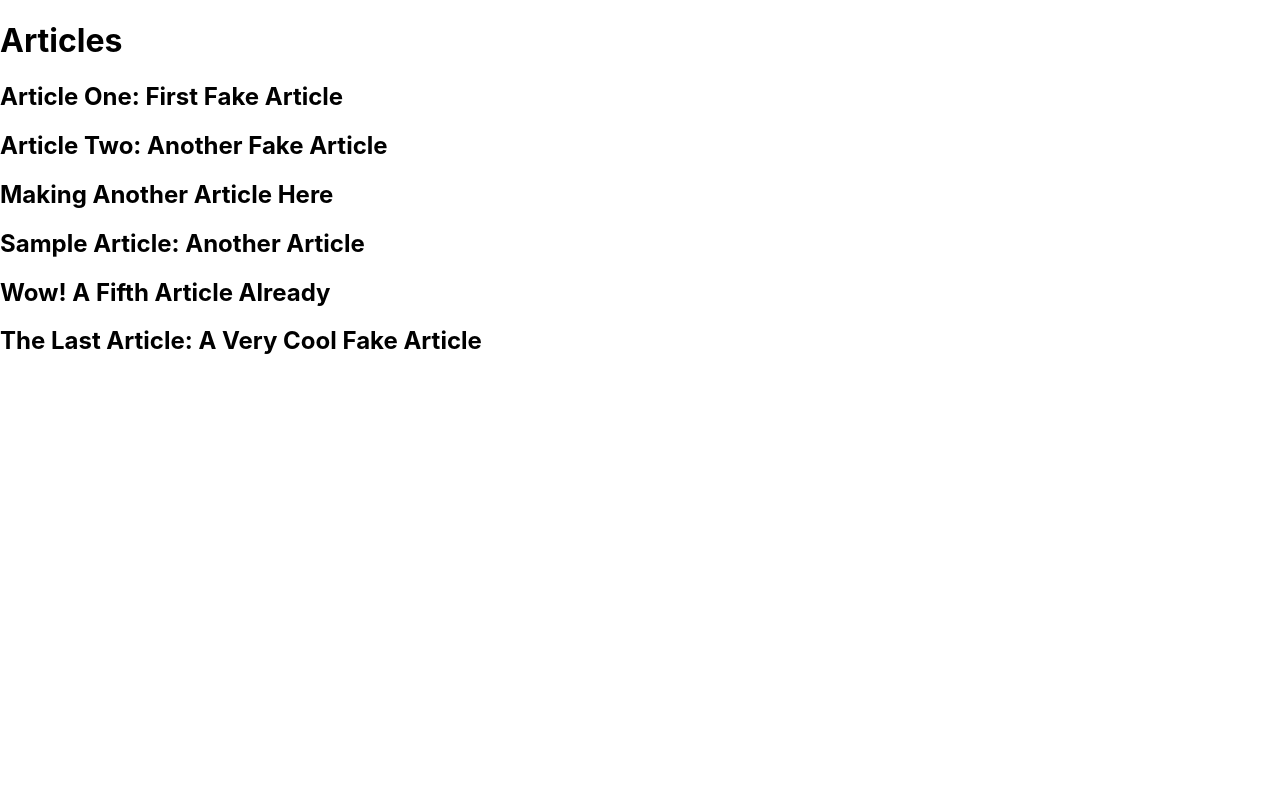
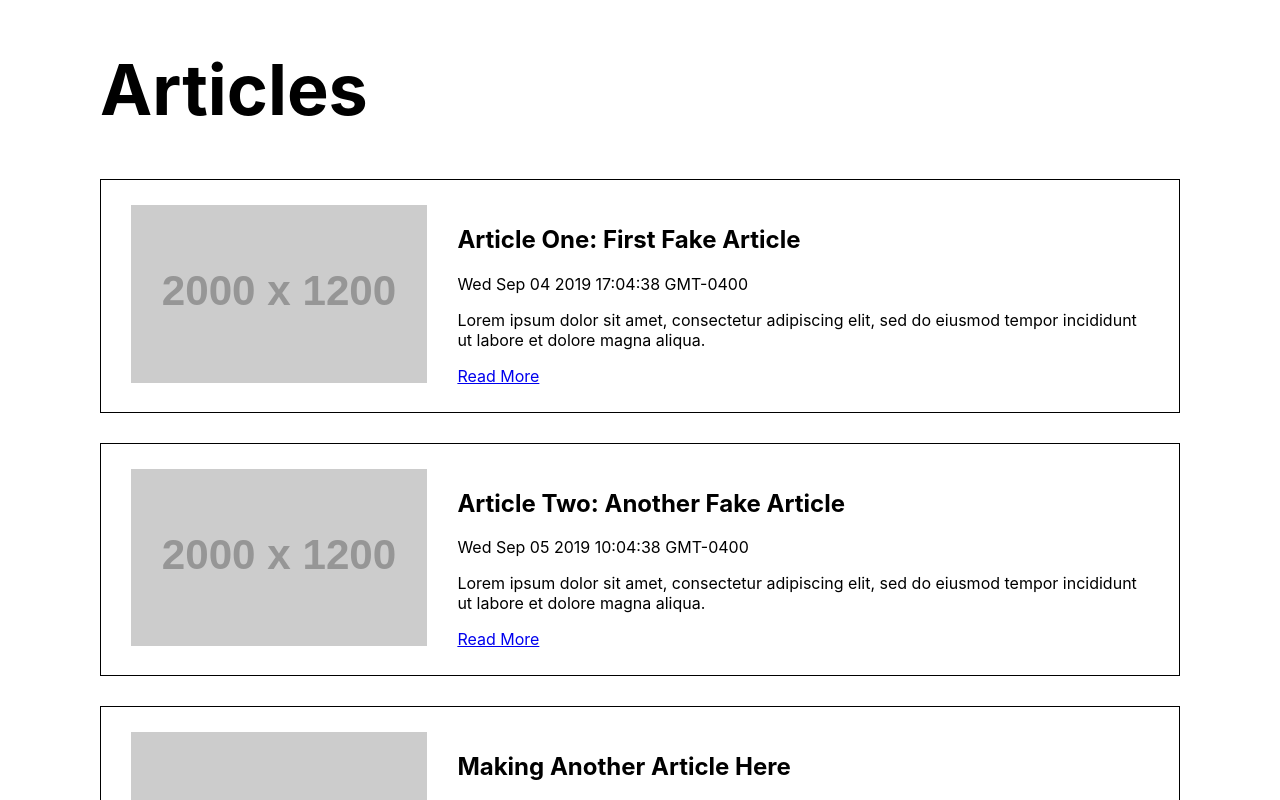
Before and after one commit to juliaykimm/exercise-one, a React (Create React App) app: page / in a window 1280 px wide. Shown: the top 800 px of the page. Built offline with nearby package versions, Linux system fonts and the light colour scheme.

Commit message:
layed our article listing and implement react router

```diff
--- a/src/App.css
+++ b/src/App.css
@@ -1,3 +1,58 @@
 .App {
+    margin: 0 auto;
+    max-width: 1080px;
+}
+
+.App h1{
+    font-size: 70px;
+}
+
+.articleCard{
+    border: 1px solid black;
+    display: flex;
+    flex-direction: row;
+    margin: 30px 0;
+    padding: 25px 30px;
+}
+
+.articleCardImage{
+    flex-basis: 30%;
+    padding-right: 30px;
+}
+
+.articleCardImage img{
+    height: auto;
+    width: 100%;
+}
+
+.articleCardText{
+    flex-basis: 70%;
 
 }
+
+/*
+Classes: .class
+HTML element: h1, h2, p, main....
+IDs: #id // NEVER USE THESE IS CSS !!!!
+
+EXAMPLE:
+<hi className = "cool-header" id = "header-one">Text</h1>
+.cool-header {}
+OR
+h1.cool-header{}
+
+DISPLAY VALUES:
+block
+inline
+inline-block
+none
+
+MORE ADVANCED DISPLAYS:
+flex
+grid
+
+CSS BOX MODEL:
+padding: inside of container (TOP RIGHT BOTTOM LEFT)
+margin: outside of container (TOP RIGHT BOTTOM LEFT)
+border: IS the container (lines up w container)
+*/
--- a/src/App.js
+++ b/src/App.js
@@ -1,13 +1,24 @@
 import React from "react";
+import { BrowserRouter as Router, Switch, Route } from "react-router-dom";
 
 import "./App.css";
 
 import ArticleListing from "./containers/ArticleListing";
+import Article from "./containers/Article";
 
 function App() {
   return (
     <div className="App">
-      <ArticleListing />
+      <Router>
+        <Switch>
+          <Route path="/article/:id">
+            <Article />
+          </Route>
+          <Route path="/">
+            <ArticleListing />
+          </Route>
+        </Switch>
+      </Router>
     </div>
   );
 }
--- a/src/components/ArticleCard.js
+++ b/src/components/ArticleCard.js
@@ -1,9 +1,19 @@
 import React from "react"; // tells the file we are using React
+
+import { Link } from "react-router-dom";
 
 function ArticleCard({ articleData }) {
   return (
-    <div>
-      <h2> {articleData.title}</h2>
+    <div className="articleCard">
+      <div className="articleCardImage">
+        <img src={articleData.image.url} alt={articleData.image.alt}></img>
+      </div>
+      <div className="articleCardText">
+        <h2> {articleData.title} </h2>
+        <p>{articleData.publishedDate}</p>
+        <p>{articleData.blurb}</p>
+        <Link to={`/article/${articleData.id}`}>Read More</Link>
+      </div>
     </div>
   );
 }
--- a/src/containers/Article.js
+++ b/src/containers/Article.js
@@ -1,9 +1,15 @@
 import React from "react";
 
+import { useParams } from "react-router-dom";
+
 function Article() {
+  let { id } = useParams();
+
+  console.log("id", id);
   return (
     <section>
       <h1>Article</h1>
+      <p>{id}</p>
     </section>
   );
 }
```
